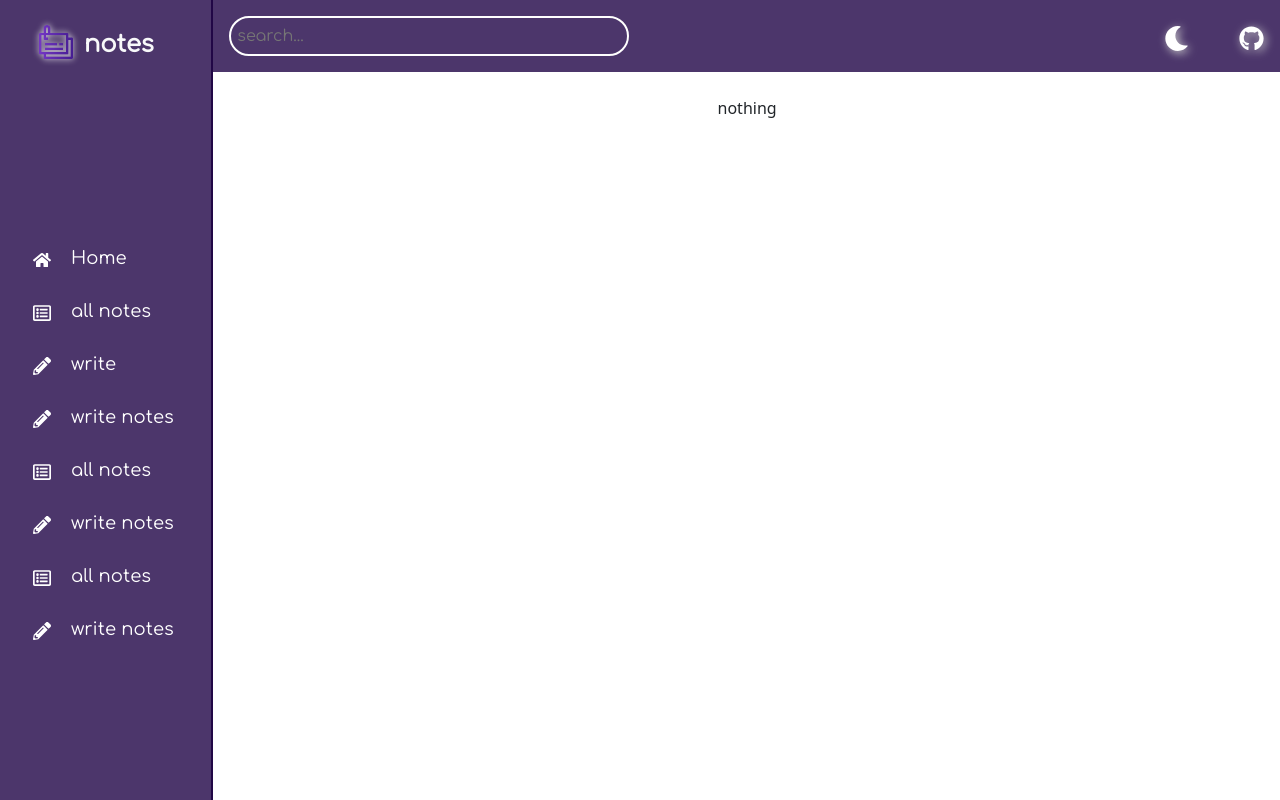
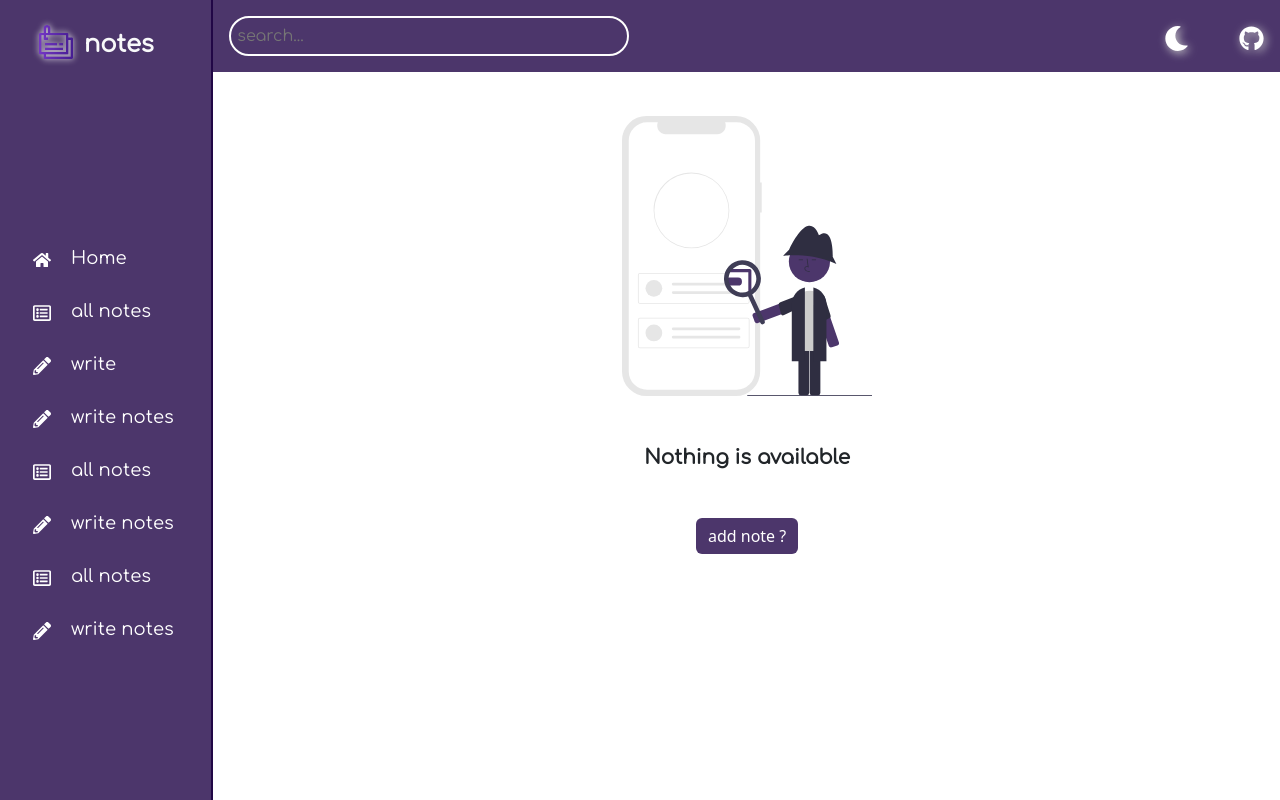
Before and after one commit to Masiha-mohammadpoor/note-app, a React (Create React App) app: page /notes in a window 1280 px wide. Built offline with nearby package versions, Linux system fonts and the light colour scheme; data requests are answered from the project's data file.

Commit message:
created nothing function

```diff
--- a/package.json
+++ b/package.json
@@ -16,7 +16,7 @@
     "build": "react-scripts build",
     "test": "react-scripts test",
     "eject": "react-scripts eject",
-    "server": "json-server --watch db.json --port 3001"
+    "server": "json-server --watch data/db.json --port 3001"
   },
   "eslintConfig": {
     "extends": [
--- a/src/components/NoteList/NoteList.jsx
+++ b/src/components/NoteList/NoteList.jsx
@@ -3,7 +3,9 @@ import { useState, useEffect } from "react";
 import getAllData from "../../Services/getAllData";
 import Note from "../Note/Note";
 import { InfinitySpin } from 'react-loader-spinner'
-
+import nothingImg from "../../assets/image/nothingImg.svg";
+import Button from "react-bootstrap/Button";
+import {Link} from "react-router-dom";
 
 const NoteList = () => {
 
@@ -23,6 +25,16 @@ const NoteList = () => {
         getData();
     }, []);
 
+    const nothingNotes = () => {
+        return (
+            <article className={`${styles.nothingContainer} d-flex justify-content-evenly align-items-center flex-column`}>
+                <img src={nothingImg} alt="nothing"/>
+                <h5>Nothing is available</h5>
+                <Link to="/write"><Button style={{backgroundColor:"#4c366b"}} className="border-0">add note ?</Button></Link>
+            </article>
+        );
+    }
+
     const renderNotes = () => {
         if (notes.length >= 1 ){
             return notes.map(n => {
@@ -32,7 +44,7 @@ const NoteList = () => {
                 text={n.text} />
             })
         }else if(notes.length === 0 && request !== ""){
-            return <p>nothing</p>
+            return nothingNotes()
         }else{
             return <div className={styles.loaderContainer}><InfinitySpin
                 width='200'
--- a/src/components/NoteList/noteList.module.scss
+++ b/src/components/NoteList/noteList.module.scss
@@ -12,3 +12,19 @@
     align-items : center;
     margin-top:30vh;
 }
+
+.nothingContainer{
+    * {
+        margin-top:20px;
+    }
+
+    h5 {
+        font-family : comfortaa;
+        font-weight : 600;
+        margin-top:50px;
+    }
+
+    img{
+        width:250px;
+    }
+}
```
Also changed, not shown: data/db.json (renamed from db.json), src/assets/image/nothingImg.svg (added).
